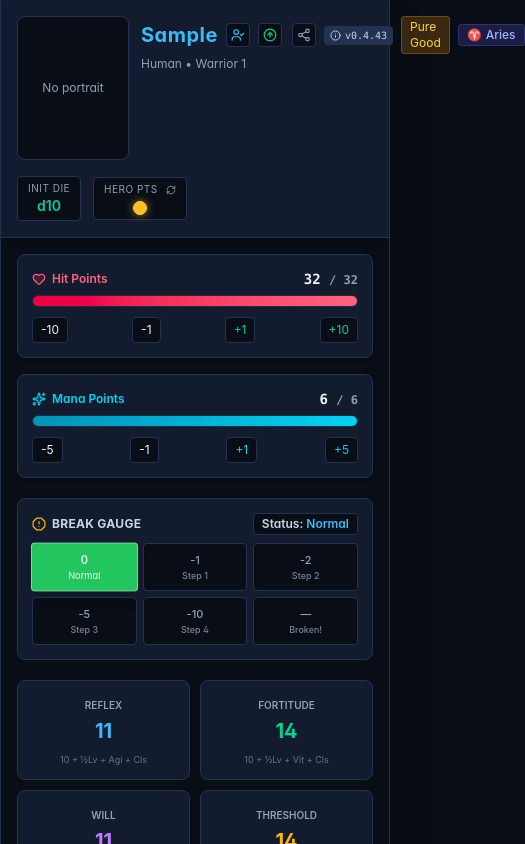
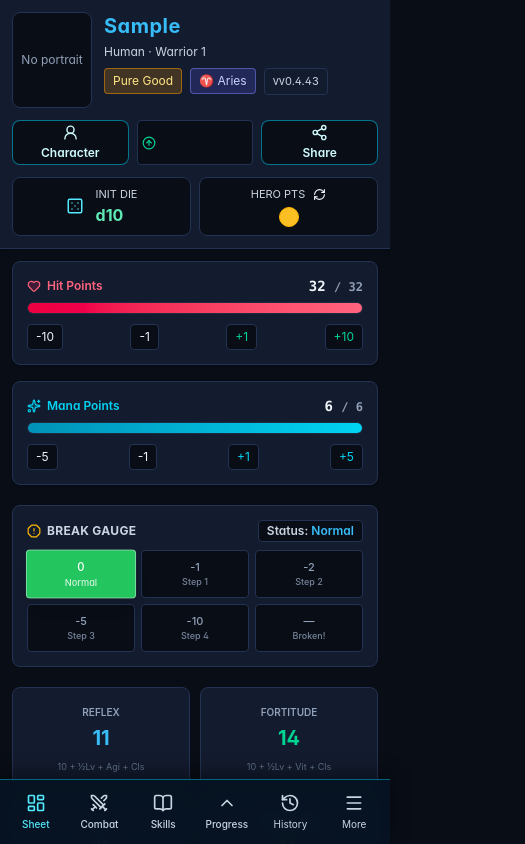
Before and after one commit to 61ZM07H36R3ML1N/last-arc-sheet, a React (Vite) app: page / in a window 390 px wide. Both pictures are taken after typing "Sample" into the empty fields and a click on the button "Create Character". Shown: the top 844 px of the page, 525 px wide, since content can reach past the window. Built offline with nearby package versions, Linux system fonts and the light colour scheme.

Commit message:
feat(ui): introduce responsive mobile and desktop navigation shell

```diff
--- a/src/App.tsx
+++ b/src/App.tsx
@@ -12,7 +12,13 @@ import {
   Share2,
   BookMarked,
   History,
-  Info
+  Info,
+  LayoutDashboard,
+  ChevronUp,
+  Menu,
+  ScrollText,
+  UserRound,
+  Settings
 } from 'lucide-react';
 import { useCharacterStore, getMaxHeroPoints } from './store/useCharacterStore';
 import { getModifier, getTotalLevel, calculateDefensesWithBreak, rollExplodingDie } from './engine/formulas';
@@ -48,7 +54,8 @@ export default function App() {
     useHeroPoint,
     resetHeroPoints
   } = useCharacterStore();
-  const [activeTab, setActiveTab] = useState<'combat' | 'skills' | 'talents' | 'history' | 'notes'>('combat');
+  const [activeView, setActiveView] = useState<'sheet' | 'combat' | 'skills' | 'talents' | 'history' | 'notes'>('sheet');
+  const [moreOpen, setMoreOpen] = useState(false);
   const [isEditorOpen, setIsEditorOpen] = useState<boolean>(false);
   const [isSyncOpen, setIsSyncOpen] = useState<boolean>(false);
   const [isVersionOpen, setIsVersionOpen] = useState<boolean>(false);
@@ -152,85 +159,86 @@ export default function App() {
     );
   }
 
+  const navigation = [
+    { id: 'sheet', label: 'Sheet', icon: LayoutDashboard },
+    { id: 'combat', label: 'Combat', icon: Swords },
+    { id: 'skills', label: 'Skills', icon: BookOpen },
+    { id: 'talents', label: 'Progress', icon: ChevronUp },
+    { id: 'history', label: 'History', icon: History },
+    { id: 'notes', label: 'Notes', icon: ScrollText },
+  ] as const;
+  const navigateTo = (id: typeof activeView) => {
+    setActiveView(id);
+    setMoreOpen(false);
+  };
+  const onDetailPage = activeView !== 'sheet';
+
   return (
-    <div className="min-h-screen bg-arc-bg text-slate-100 flex flex-col max-w-4xl mx-auto pb-24 border-x border-arc-border shadow-2xl">
-      <header className="p-4 bg-arc-card border-b border-arc-border flex flex-wrap items-center justify-between gap-4 sticky top-0 z-30 shadow-md">
-        <div className="flex items-start gap-3">
-          <CharacterPortrait characterId={sheet.id} />
-          <div>
-          <div className="flex items-center gap-2">
-            <h1 className="text-xl font-bold tracking-wide text-arc-accent">{sheet.name}</h1>
-            <button
-              onClick={() => setIsEditorOpen(true)}
-              className="p-1 rounded bg-arc-bg hover:bg-arc-cardHover border border-arc-border text-arc-accent hover:border-arc-accent transition-all"
-              title="Edit Character"
-            >
-              <UserCheck size={14} />
-            </button>
-            <CharacterAdvancementControl />
-            <button
-              onClick={() => setIsSyncOpen(true)}
-              className="p-1 rounded bg-arc-bg hover:bg-arc-cardHover border border-arc-border text-slate-400 hover:text-white transition-all ml-0.5"
-              title="Backup / Sync Character"
-            >
-              <Share2 size={14} />
-            </button>
-            <button
-              onClick={() => setIsVersionOpen(true)}
-              className="text-[10px] px-1.5 py-0.5 rounded bg-arc-border hover:bg-arc-cardHover text-slate-300 font-mono flex items-center gap-1"
-              title="Version & Release Notes"
-            >
-              <Info size={11} /> {__APP_VERSION__}
-            </button>
-            {/* Ethos Badge */}
-            <span className="text-xs px-2 py-0.5 rounded bg-amber-500/20 text-amber-300 border border-amber-500/30">
-              {sheet.ethos}
-            </span>
-            {/* Zodiac Badge */}
-            {currentZodiac && (
-              <span
-                className="text-xs px-2 py-0.5 rounded bg-indigo-500/20 text-indigo-300 border border-indigo-500/30 flex items-center gap-1 font-medium cursor-help"
-                title={`Zodiac: ${currentZodiac.sign} (${currentZodiac.domain})\n• Compatible (+Benefic): ${currentZodiac.compatible.join(', ')}\n• Incompatible (+Malefic): ${currentZodiac.incompatible.join(', ')}`}
-              >
-                <span>{currentZodiac.symbol}</span>
-                <span>{currentZodiac.sign}</span>
-              </span>
-            )}
+    <div className="min-h-screen bg-arc-bg text-slate-100 flex flex-col w-full max-w-screen-2xl mx-auto pb-24 lg:pb-0 lg:border-x border-arc-border shadow-2xl">
+      <div className="hidden lg:flex items-center justify-between border-b border-arc-border bg-arc-card/80 px-6 py-3">
+        <div className="font-semibold tracking-widest text-arc-accent">LAST ARC <span className="text-xs text-arc-gold">CHARACTER COMPANION</span></div>
+        <button type="button" onClick={() => setIsVersionOpen(true)} className="text-xs text-slate-300 hover:text-white flex items-center gap-2"><Info size={14} /> Version {__APP_VERSION__}</button>
+      </div>
+      <div className="lg:grid lg:grid-cols-[210px_minmax(0,1fr)] lg:flex-1">
+      <nav aria-label="Desktop navigation" className="hidden lg:flex lg:flex-col gap-2 border-r border-arc-border bg-arc-card/60 p-4">
+        {navigation.map(({ id, label, icon: Icon }) => (
+          <button key={id} type="button" onClick={() => navigateTo(id)} aria-current={activeView === id ? 'page' : undefined}
+            className={`flex min-h-11 items-center gap-3 rounded-lg px-4 text-sm font-semibold transition-colors ${activeView === id ? 'bg-cyan-950/80 text-white border border-cyan-400/70' : 'text-slate-300 hover:bg-arc-cardHover border border-transparent'}`}>
+            <Icon size={19} aria-hidden="true" />{label}
+          </button>
+        ))}
+        <div className="mt-auto border-t border-arc-border pt-4 text-xs text-slate-400">Accessible layout · Mobile & Desktop</div>
+      </nav>
+      <div className="min-w-0 flex flex-col">
+      <header className="p-3 sm:p-4 bg-arc-card border-b border-arc-border shadow-md">
+        <div className="flex items-start gap-3 sm:gap-4">
+          <div className="shrink-0 [&_.w-28]:!w-20 [&_.h-36]:!h-24 sm:[&_.w-28]:!w-28 sm:[&_.h-36]:!h-36">
+            <CharacterPortrait characterId={sheet.id} />
           </div>
-          <p className="text-xs text-slate-400 mt-0.5">
-            {sheet.race} • {sheet.classes.map(c => `${c.name} ${c.level}`).join(' / ')}
-          </p>
-        </div>
-        </div>
-        <div className="flex items-center gap-3">
-          <div className="flex flex-col items-center bg-arc-bg px-2.5 py-1 rounded border border-arc-border">
-            <span className="text-[10px] text-slate-400 uppercase tracking-wider">Init Die</span>
-            <span className="text-sm font-semibold text-emerald-400">{getInitDie(primaryClass)}</span>
-          </div>
-          <div className="flex flex-col items-center bg-arc-bg px-2.5 py-1 rounded border border-arc-border">
-            <div className="flex items-center justify-between w-full gap-2">
-              <span className="text-[10px] text-slate-400 uppercase tracking-wider">Hero Pts</span>
-              <button onClick={resetHeroPoints} title="Reset Hero Points">
-                <RefreshCw size={10} className="text-slate-400 hover:text-arc-accent" />
-              </button>
-            </div>
-            <div className="flex gap-1 mt-1">
-              {[...Array(getMaxHeroPoints(totalLevel))].map((_, i) => (
-                <button
-                  key={i}
-                  onClick={useHeroPoint}
-                  className={`w-3.5 h-3.5 rounded-full border transition-all ${
-                    i < sheet.heroPoints
-                      ? 'bg-arc-gold border-amber-300 shadow-[0_0_8px_rgba(251,191,36,0.6)]'
-                      : 'bg-arc-border border-slate-600'
-                  }`}
-                />
-              ))}
+          <div className="min-w-0 flex-1">
+            <h1 className="break-words text-xl sm:text-2xl font-bold tracking-wide text-arc-accent">{sheet.name}</h1>
+            <p className="mt-1 text-xs sm:text-sm text-slate-300 break-words">
+              {sheet.race} · {sheet.classes.map(c => `${c.name} ${c.level}`).join(' / ')}
+            </p>
+            <div className="mt-2 flex flex-wrap items-center gap-2">
+              <span className="text-xs px-2 py-1 rounded bg-amber-500/20 text-amber-200 border border-amber-500/50">{sheet.ethos}</span>
+              {currentZodiac && (
+                <span className="text-xs px-2 py-1 rounded bg-indigo-500/20 text-indigo-200 border border-indigo-400/50" title={`Zodiac: ${currentZodiac.sign} (${currentZodiac.domain})`}>
+                  {currentZodiac.symbol} {currentZodiac.sign}
+                </span>
+              )}
+              <button type="button" onClick={() => setIsVersionOpen(true)} className="lg:hidden text-[11px] px-2 py-1 rounded border border-arc-border text-slate-300" title="Version & Release Notes">v{__APP_VERSION__}</button>
             </div>
           </div>
         </div>
+        <div className="grid grid-cols-3 gap-2 mt-3 sm:max-w-lg">
+          <button type="button" onClick={() => setIsEditorOpen(true)} className="min-h-11 rounded-lg border border-cyan-500/60 bg-arc-bg text-cyan-100 text-xs sm:text-sm font-semibold flex flex-col sm:flex-row gap-1 items-center justify-center px-2 hover:bg-arc-cardHover"><UserRound size={17} />Character</button>
+          <div className="min-w-0 [&>button]:!w-full [&>button]:!h-full [&>button]:!min-h-11 [&>button]:!text-xs [&>button]:!font-semibold">
+            <CharacterAdvancementControl />
+          </div>
+          <button type="button" onClick={() => setIsSyncOpen(true)} className="min-h-11 rounded-lg border border-cyan-500/60 bg-arc-bg text-cyan-100 text-xs sm:text-sm font-semibold flex flex-col sm:flex-row gap-1 items-center justify-center px-2 hover:bg-arc-cardHover"><Share2 size={17} />Share</button>
+        </div>
+        <div className="mt-3 grid grid-cols-2 gap-2 sm:max-w-lg">
+          <div className="rounded-lg border border-arc-border bg-arc-bg px-3 py-2 flex items-center justify-center gap-3">
+            <Dice5 size={18} className="text-cyan-300" aria-hidden="true" />
+            <div><div className="text-[11px] text-slate-300 uppercase">Init Die</div><div className="font-bold text-emerald-300">{getInitDie(primaryClass)}</div></div>
+          </div>
+          <div className="rounded-lg border border-arc-border bg-arc-bg px-2 py-2 flex flex-col items-center justify-center">
+            <div className="flex items-center gap-2"><span className="text-[11px] text-slate-300 uppercase">Hero Pts</span><button type="button" onClick={resetHeroPoints} title="Reset Hero Points" aria-label="Reset Hero Points"><RefreshCw size={13} /></button></div>
+            <div className="mt-1 flex gap-2">{[...Array(getMaxHeroPoints(totalLevel))].map((_,i) => (
+              <button type="button" key={i} onClick={useHeroPoint} aria-label={`Use hero point ${i + 1}`} className={`w-5 h-5 rounded-full border border-amber-400 ${i < sheet.heroPoints ? 'bg-arc-gold' : 'bg-slate-700'}`} />
+            ))}</div>
+          </div>
+        </div>
       </header>
-      <main className="p-4 space-y-5">
+      <main className="p-3 sm:p-5 space-y-5 min-w-0 flex-1">
+        {onDetailPage && (
+          <div className="rounded-lg border border-arc-border bg-arc-card p-3">
+            <h2 className="text-xl font-bold text-cyan-200">{navigation.find(item => item.id === activeView)?.label}</h2>
+            <p className="text-sm text-slate-300">Your character's existing tools and information, gathered in one place.</p>
+          </div>
+        )}
+        <div className={onDetailPage ? 'hidden' : 'space-y-5'}>
         {/* RESOURCE BARS (HP / MP) */}
         <section className="grid grid-cols-1 md:grid-cols-2 gap-4">
           <div className="bg-arc-card p-3.5 rounded-lg border border-arc-border shadow-sm">
@@ -396,67 +404,38 @@ export default function App() {
           </div>
         )}
       </section>
+        </div>
         {/* DETAILS TABS */}
         <section className="space-y-3">
-          <div className="flex flex-wrap border-b border-arc-border gap-x-4 gap-y-2 text-xs font-semibold">
-            <button
-              onClick={() => setActiveTab('combat')}
-              className={`pb-2 border-b-2 flex items-center gap-1.5 transition-all ${
-                activeTab === 'combat'
-                  ? 'border-arc-accent text-arc-accent'
-                  : 'border-transparent text-slate-400 hover:text-slate-200'
-              }`}
-            >
-              <Swords size={13} /> Attacks & Gear
-            </button>
-            <button
-              onClick={() => setActiveTab('skills')}
-              className={`pb-2 border-b-2 flex items-center gap-1.5 transition-all ${
-                activeTab === 'skills'
-                  ? 'border-arc-accent text-arc-accent'
-                  : 'border-transparent text-slate-400 hover:text-slate-200'
-              }`}
-            >
-              <BookOpen size={13} /> Skills
-            </button>
-            <button
-              onClick={() => setActiveTab('talents')}
-              className={`pb-2 border-b-2 flex items-center gap-1.5 transition-all ${
-                activeTab === 'talents'
-                  ? 'border-arc-accent text-arc-accent'
-                  : 'border-transparent text-slate-400 hover:text-slate-200'
-              }`}
-            >
-              <Zap size={13} /> Talents & Technicks
-            </button>
-            <button
-              onClick={() => setActiveTab('history')}
-              className={`pb-2 border-b-2 flex items-center gap-1.5 transition-all ${
-                activeTab === 'history'
-                  ? 'border-arc-accent text-arc-accent'
-                  : 'border-transparent text-slate-400 hover:text-slate-200'
-              }`}
-            >
-              <History size={13} /> Character History
-            </button>
-            <button
-              onClick={() => setActiveTab('notes')}
-              className={`pb-2 border-b-2 flex items-center gap-1.5 transition-all ${
-                activeTab === 'notes'
-                  ? 'border-arc-accent text-arc-accent'
-                  : 'border-transparent text-slate-400 hover:text-slate-200'
-              }`}
-            >
-              <BookMarked size={13} /> Journal & Notes
-            </button>
+          <div className="hidden lg:flex flex-wrap border-b border-arc-border gap-3 text-sm font-semibold">
+            {navigation.filter(item => item.id !== 'sheet').map(({id, label}) => (
+              <button type="button" key={id} onClick={() => navigateTo(id)} className={`pb-2 px-2 border-b-2 ${activeView === id ? 'border-arc-accent text-arc-accent' : 'border-transparent text-slate-300'}`}>{label}</button>
+            ))}
           </div>
-          {activeTab === 'combat' && <GearManager onRoll={handleRoll} onCombatResult={handleCombatResult} />}
-          {activeTab === 'skills' && <SkillTable onRoll={handleRoll} />}
-          {activeTab === 'talents' && <TalentsTab />}
-          {activeTab === 'history' && <CharacterHistoryTab />}
-          {activeTab === 'notes' && <NotesTab />}
+          {activeView === 'combat' && <GearManager onRoll={handleRoll} onCombatResult={handleCombatResult} />}
+          {activeView === 'skills' && <SkillTable onRoll={handleRoll} />}
+          {activeView === 'talents' && <TalentsTab />}
+          {activeView === 'history' && <CharacterHistoryTab />}
+          {activeView === 'notes' && <NotesTab />}
         </section>
       </main>
+      </div>
+      </div>
+      <nav aria-label="Mobile navigation" className="fixed inset-x-0 bottom-0 z-40 grid grid-cols-6 border-t border-cyan-500/50 bg-[#071322]/95 px-1 pb-[env(safe-area-inset-bottom)] shadow-[0_-6px_18px_rgba(0,0,0,.4)] backdrop-blur lg:hidden">
+        {navigation.slice(0,4).map(({id,label,icon:Icon}) => (
+          <button type="button" key={id} onClick={() => navigateTo(id)} aria-current={activeView === id ? 'page' : undefined} className={`min-h-16 flex flex-col items-center justify-center gap-1 text-[10px] font-medium ${activeView === id ? 'text-cyan-300' : 'text-slate-300'}`}>
+            <Icon size={20} aria-hidden="true" />{label}
+          </button>
+        ))}
+        <button type="button" onClick={() => navigateTo('history')} aria-current={activeView === 'history' ? 'page' : undefined} className={`min-h-16 flex flex-col items-center justify-center gap-1 text-[10px] ${activeView === 'history' ? 'text-cyan-300' : 'text-slate-300'}`}><History size={20} />History</button>
+        <div className="relative flex">
+          <button type="button" onClick={() => setMoreOpen(!moreOpen)} aria-expanded={moreOpen} aria-label="More navigation options" className="w-full min-h-16 flex flex-col items-center justify-center gap-1 text-[10px] text-slate-300"><Menu size={20} />More</button>
+          {moreOpen && <div className="absolute bottom-full right-0 mb-2 min-w-36 rounded-lg border border-arc-border bg-arc-card p-2 shadow-xl">
+            <button type="button" className="flex min-h-11 w-full items-center gap-2 rounded px-3 text-sm text-slate-100 hover:bg-arc-cardHover" onClick={() => navigateTo('notes')}><ScrollText size={17} /> Notes</button>
+            <button type="button" className="flex min-h-11 w-full items-center gap-2 rounded px-3 text-sm text-slate-100 hover:bg-arc-cardHover" onClick={() => {setIsVersionOpen(true);setMoreOpen(false);}}><Settings size={17} /> About</button>
+          </div>}
+        </div>
+      </nav>
       <footer className="w-full mt-auto px-4 py-6 border-t border-arc-border bg-arc-card/50 text-center">
   <div className="flex flex-col items-center gap-3">
 
```
